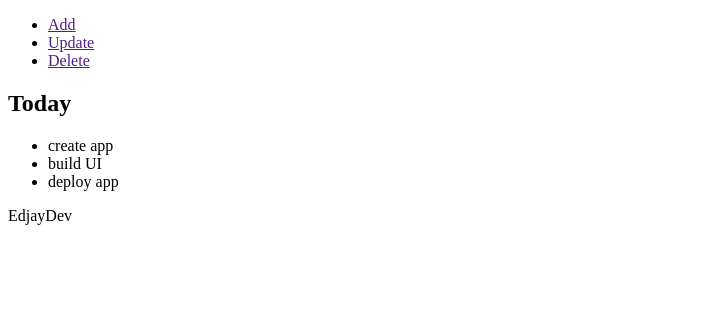
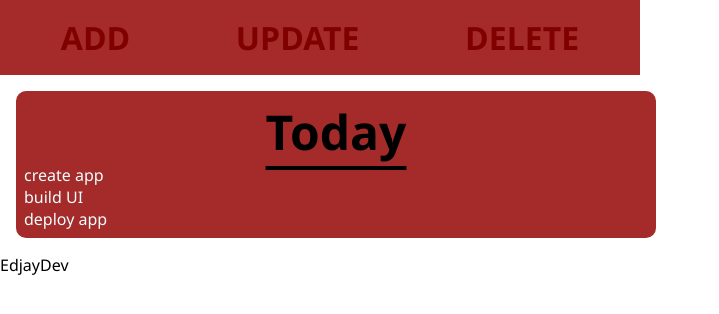
Before and after one commit to EdjayDev/todo_web_application, a plain HTML site: page index.html in a window 1280 px wide. Shown: the whole page, without its empty margins (0-719 px from the left). Drawn offline with Linux system fonts and the light colour scheme.

Commit message:
updated styles

```diff
--- a/index.html
+++ b/index.html
@@ -11,9 +11,9 @@
     <header>
       <nav>
         <ul>
-          <li><a href="">Add</a></li>
-          <li><a href="">Update</a></li>
-          <li><a href="">Delete</a></li>
+          <li><a href="">add</a></li>
+          <li><a href="">update</a></li>
+          <li><a href="">delete</a></li>
         </ul>
       </nav>
     </header>
--- a/main.css
+++ b/main.css
@@ -0,0 +1,56 @@
+* {
+  box-sizing: border-box;
+  padding: 0;
+  margin: 0;
+}
+body {
+  font-family: "Segoe UI", Tahoma, Geneva, Verdana, sans-serif;
+  font-size: 16px;
+}
+:root {
+  --main-color: brown;
+  --header-color: red;
+  --text-color: maroon;
+}
+/* header */
+nav > ul {
+  width: 50%;
+  display: flex;
+  gap: 1em;
+  justify-content: space-around;
+  align-items: center;
+  list-style-type: none;
+  background-color: var(--main-color);
+  padding: 1rem;
+}
+a {
+  color: var(--text-color);
+  font-weight: 700;
+  font-size: 2rem;
+  text-decoration: none;
+  text-transform: uppercase;
+}
+
+/* section
+
+/* todo cards */
+.todo-card {
+  margin: 1rem;
+  background-color: var(--main-color);
+  display: inline-block;
+  width: 50%;
+  padding: 0.5rem;
+  border-radius: 10px;
+}
+.todo-card > h1 {
+  text-align: center;
+  font-size: 3rem;
+  text-decoration: underline;
+  text-underline-offset: 1rem;
+}
+.todo-card > ul {
+  list-style-type: none;
+}
+.todo-card ul > li {
+  color: azure;
+}
```
